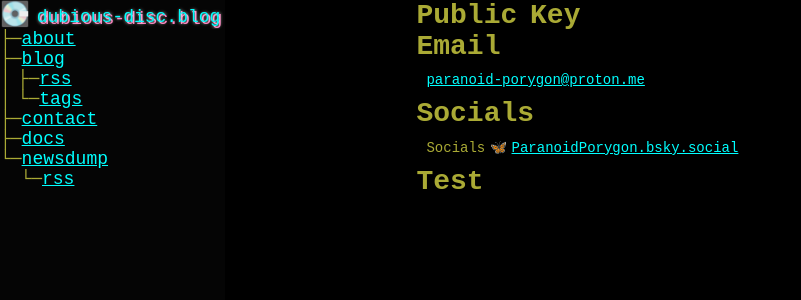
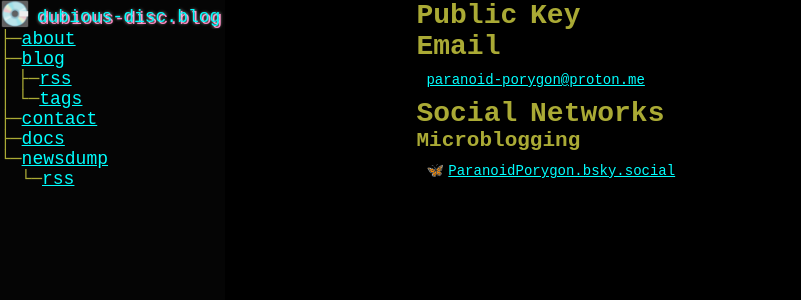
Before and after one commit to paranoid-porygon/paranoid-porygon.github.io, a Jekyll site: the page built from _pages/contact.markdown, in a window 1280 px wide. Shown: the top 300 px of the page, without its empty margins (0-801 px from the left). Built offline with Jekyll 4.4.1, drawn with Linux system fonts in a browser that asks for light colours.

Commit message:
figure out why contacts page is borked

```diff
--- a/_pages/contact.markdown
+++ b/_pages/contact.markdown
@@ -10,8 +10,7 @@ permalink: /contact/
 [paranoid-porygon@proton.me](mailto:paranoid-porygon%40proton.me)
 
 
-# Socials
-Socials
+# Social Networks
+## Microblogging
+
 🦋 [ParanoidPorygon.bsky.social](https://ParanoidPorygon.bsky.social)
-
-# Test
```
